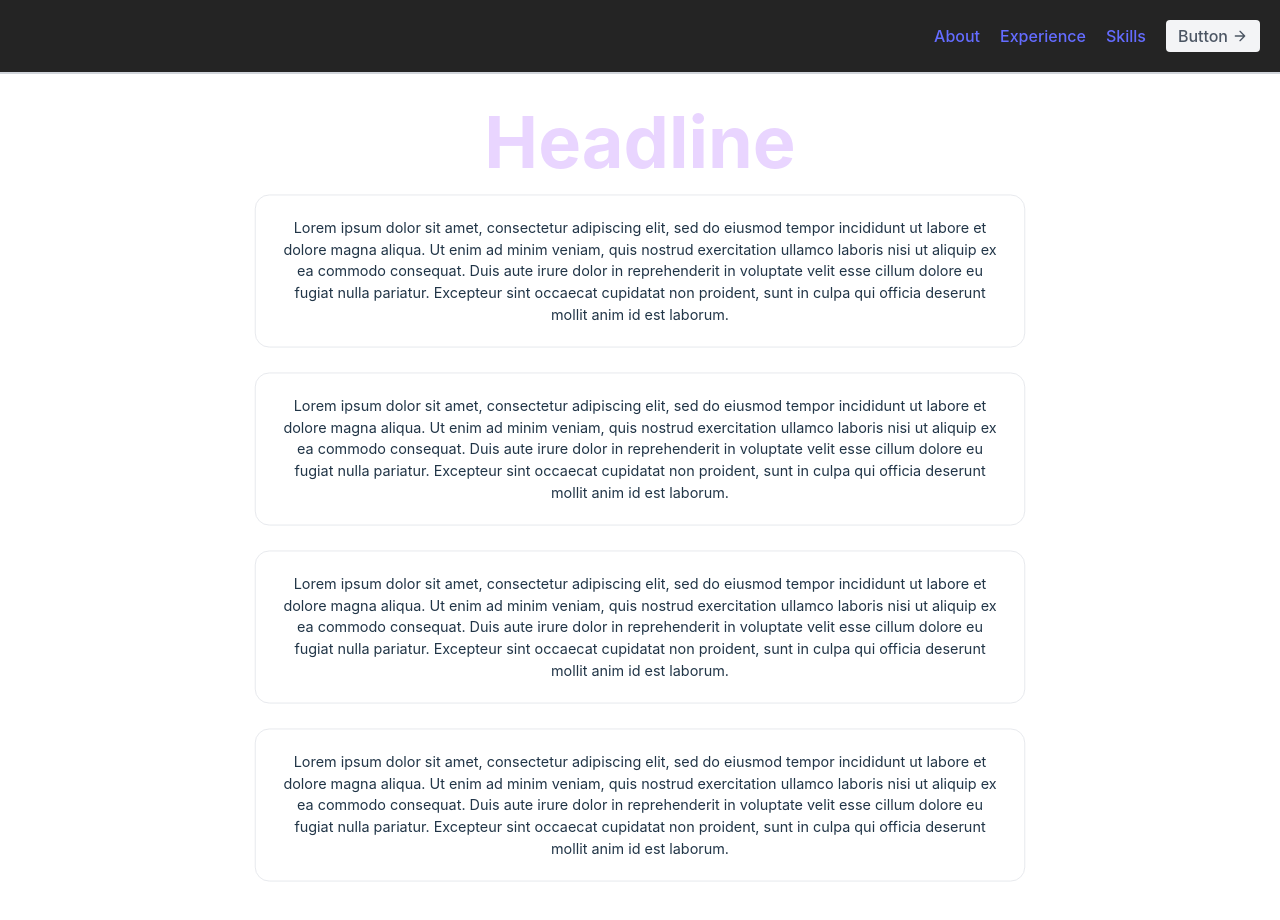
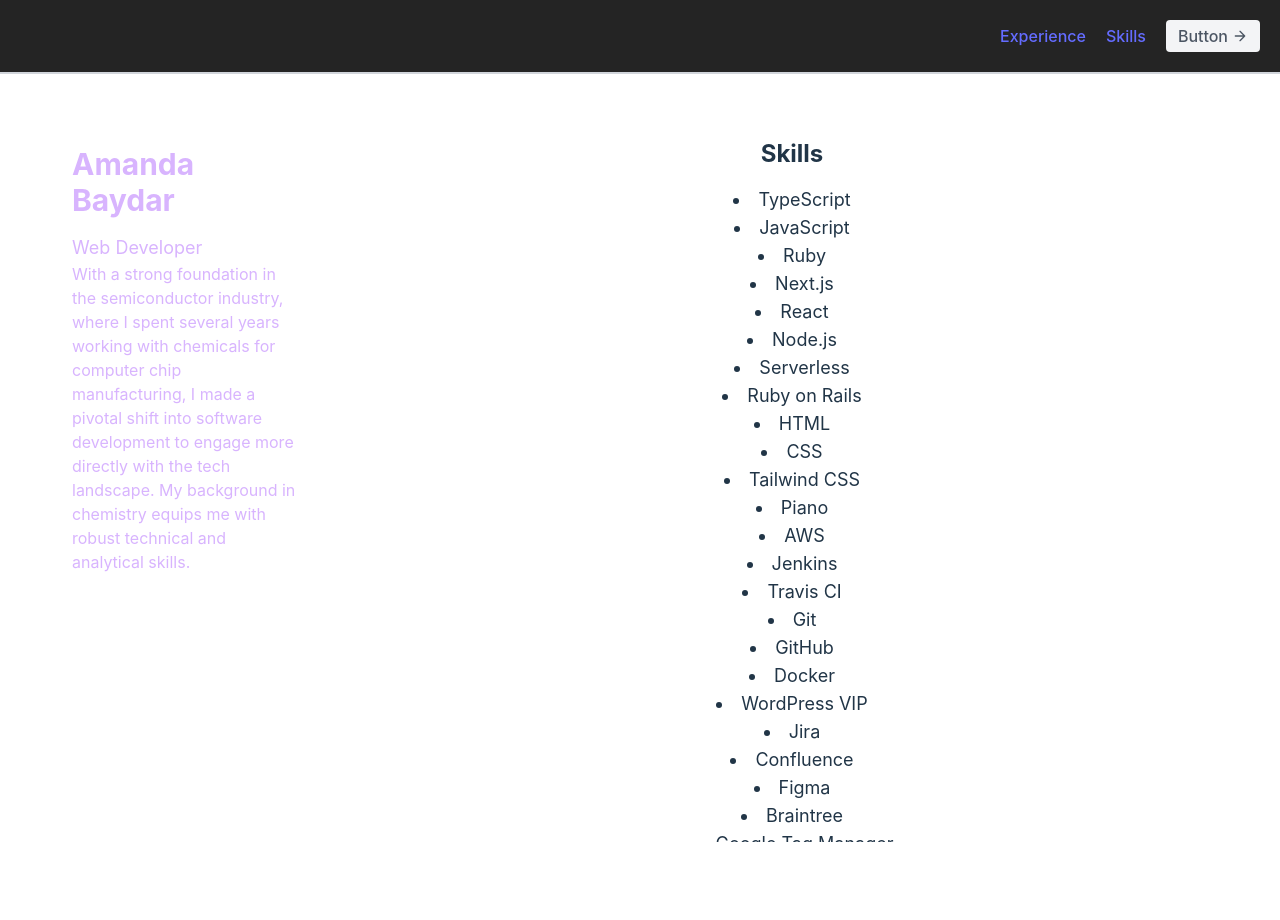
Before and after one commit to abaydar/portfolio-tailwind-css, a React (Vite) app: page / in a window 1280 px wide. Shown: the top 920 px of the page. Built offline with nearby package versions, Linux system fonts and the light colour scheme.

Commit message:
add about and skills section

```diff
--- a/src/App.tsx
+++ b/src/App.tsx
@@ -1,25 +1,18 @@
 import './App.css';
+import About from './components/about';
 import Header from './components/header';
+import Skills from './components/skills';
 
 function App() {
   return (
     <>
       <Header/>
-      <div className="main-content max-w-[1280px] mx-auto p-8 text-center">
-        <div className="max-w-4xl px-5 mx-auto text-center">
-          <h1 className="text-7xl font-bold text-purple-200">Headline</h1>
-          <p className="p-tag">
-            Lorem ipsum dolor sit amet, consectetur adipiscing elit, sed do eiusmod tempor incididunt ut labore et dolore magna aliqua. Ut enim ad minim veniam, quis nostrud exercitation ullamco laboris nisi ut aliquip ex ea commodo consequat. Duis aute irure dolor in reprehenderit in voluptate velit esse cillum dolore eu fugiat nulla pariatur. Excepteur sint occaecat cupidatat non proident, sunt in culpa qui officia deserunt mollit anim id est laborum.
-          </p>
-          <p className="p-tag">
-            Lorem ipsum dolor sit amet, consectetur adipiscing elit, sed do eiusmod tempor incididunt ut labore et dolore magna aliqua. Ut enim ad minim veniam, quis nostrud exercitation ullamco laboris nisi ut aliquip ex ea commodo consequat. Duis aute irure dolor in reprehenderit in voluptate velit esse cillum dolore eu fugiat nulla pariatur. Excepteur sint occaecat cupidatat non proident, sunt in culpa qui officia deserunt mollit anim id est laborum.
-          </p>
-          <p className="p-tag">
-            Lorem ipsum dolor sit amet, consectetur adipiscing elit, sed do eiusmod tempor incididunt ut labore et dolore magna aliqua. Ut enim ad minim veniam, quis nostrud exercitation ullamco laboris nisi ut aliquip ex ea commodo consequat. Duis aute irure dolor in reprehenderit in voluptate velit esse cillum dolore eu fugiat nulla pariatur. Excepteur sint occaecat cupidatat non proident, sunt in culpa qui officia deserunt mollit anim id est laborum.
-          </p>
-          <p className="p-tag">
-            Lorem ipsum dolor sit amet, consectetur adipiscing elit, sed do eiusmod tempor incididunt ut labore et dolore magna aliqua. Ut enim ad minim veniam, quis nostrud exercitation ullamco laboris nisi ut aliquip ex ea commodo consequat. Duis aute irure dolor in reprehenderit in voluptate velit esse cillum dolore eu fugiat nulla pariatur. Excepteur sint occaecat cupidatat non proident, sunt in culpa qui officia deserunt mollit anim id est laborum.
-          </p>
+      <div className="flex h-screen main-content max-w-[1280px] mx-auto p-8">
+        <div className="w-1/4 p-4 sticky top-0 h-screen">
+          <About/>
+        </div>
+        <div className='w-3/4 overflow-y-scroll p-4 text-center'>
+          <Skills/>
         </div>
       </div>
     </>
--- /dev/null
+++ b/src/components/about.tsx
@@ -0,0 +1,17 @@
+import React from 'react';
+
+const About: React.FC = () => {
+  return (
+    <div className="p-6 text-purple-300">
+      <h1 className="text-3xl font-bold mb-4">Amanda Baydar</h1>
+      <p className="text-lg">
+        Web Developer
+      </p>
+      <p>
+      With a strong foundation in the semiconductor industry, where I spent several years working with chemicals for computer chip manufacturing, I made a pivotal shift into software development to engage more directly with the tech landscape. My background in chemistry equips me with robust technical and analytical skills.
+      </p>
+    </div>
+  );
+};
+
+export default About;
--- /dev/null
+++ b/src/components/skills.tsx
@@ -0,0 +1,19 @@
+import React from 'react';
+import { skills } from '../lib/data/skills';
+
+const Skills: React.FC = () => {
+  return (
+    <div id='skills' className="p-4">
+      <h2 className="text-2xl font-bold mb-4">Skills</h2>
+      <ul className="list-disc list-inside">
+        {skills.map((skill, index) => (
+          <li key={index} className="text-lg">
+            {skill}
+          </li>
+        ))}
+      </ul>
+    </div>
+  );
+};
+
+export default Skills;
--- a/src/lib/data/navigationLinks.ts
+++ b/src/lib/data/navigationLinks.ts
@@ -1,5 +1,4 @@
 export const navigationLinks = [
-  'about',
   'experience',
   'skills',
 ];
--- /dev/null
+++ b/src/lib/data/skills.ts
@@ -0,0 +1,31 @@
+export const skills = [
+  'TypeScript',
+  'JavaScript',
+  'Ruby',
+  'Next.js',
+  'React',
+  'Node.js',
+  'Serverless',
+  'Ruby on Rails',
+  'HTML',
+  'CSS',
+  'Tailwind CSS',
+  'Piano',
+  'AWS',
+  'Jenkins',
+  'Travis CI',
+  'Git',
+  'GitHub',
+  'Docker',
+  'WordPress VIP',
+  'Jira',
+  'Confluence',
+  'Figma',
+  'Braintree',
+  'Google Tag Manager',
+  'Google Analytics',
+  'Segment',
+  'New Relic',
+  'VBA',
+  'SAP'
+];
```
